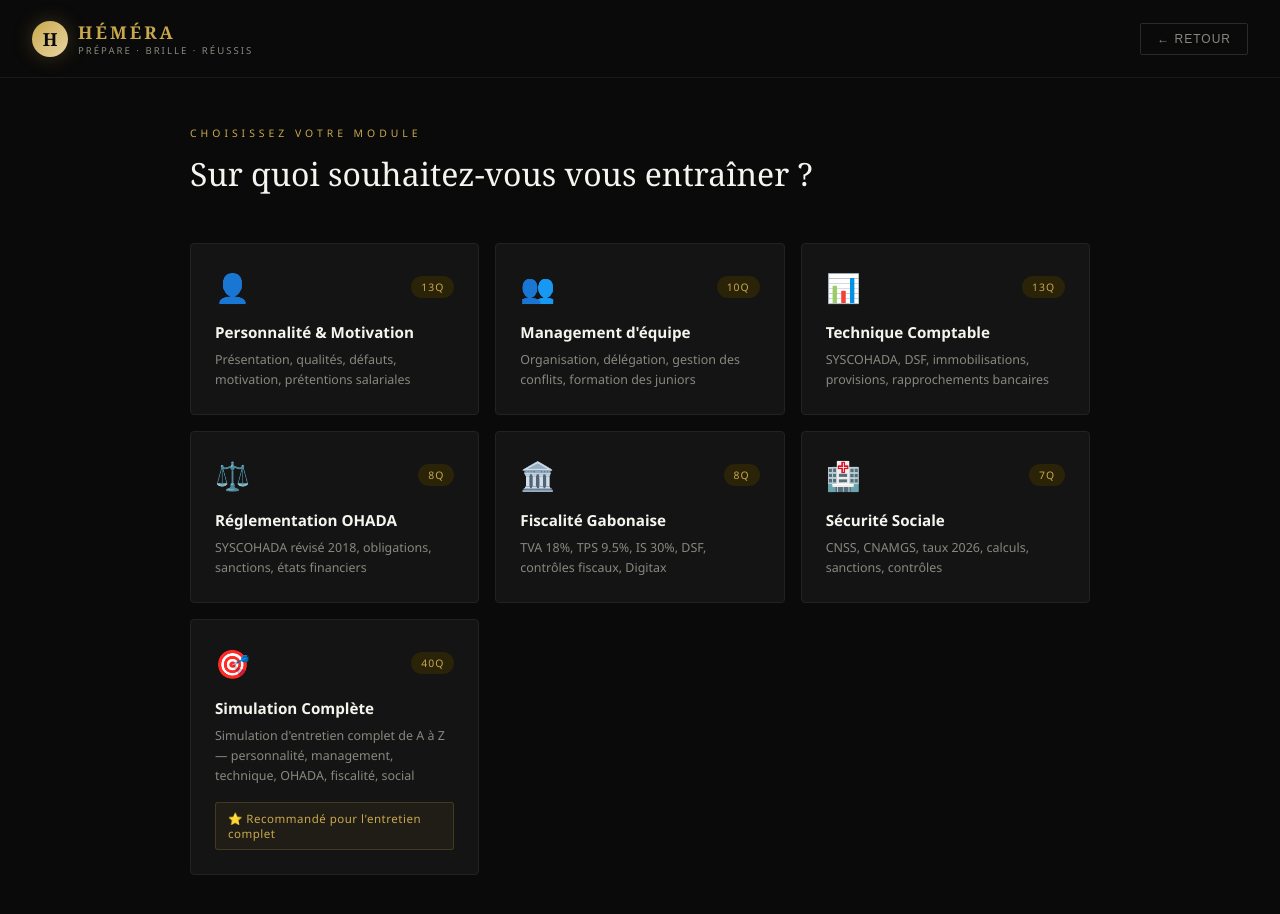
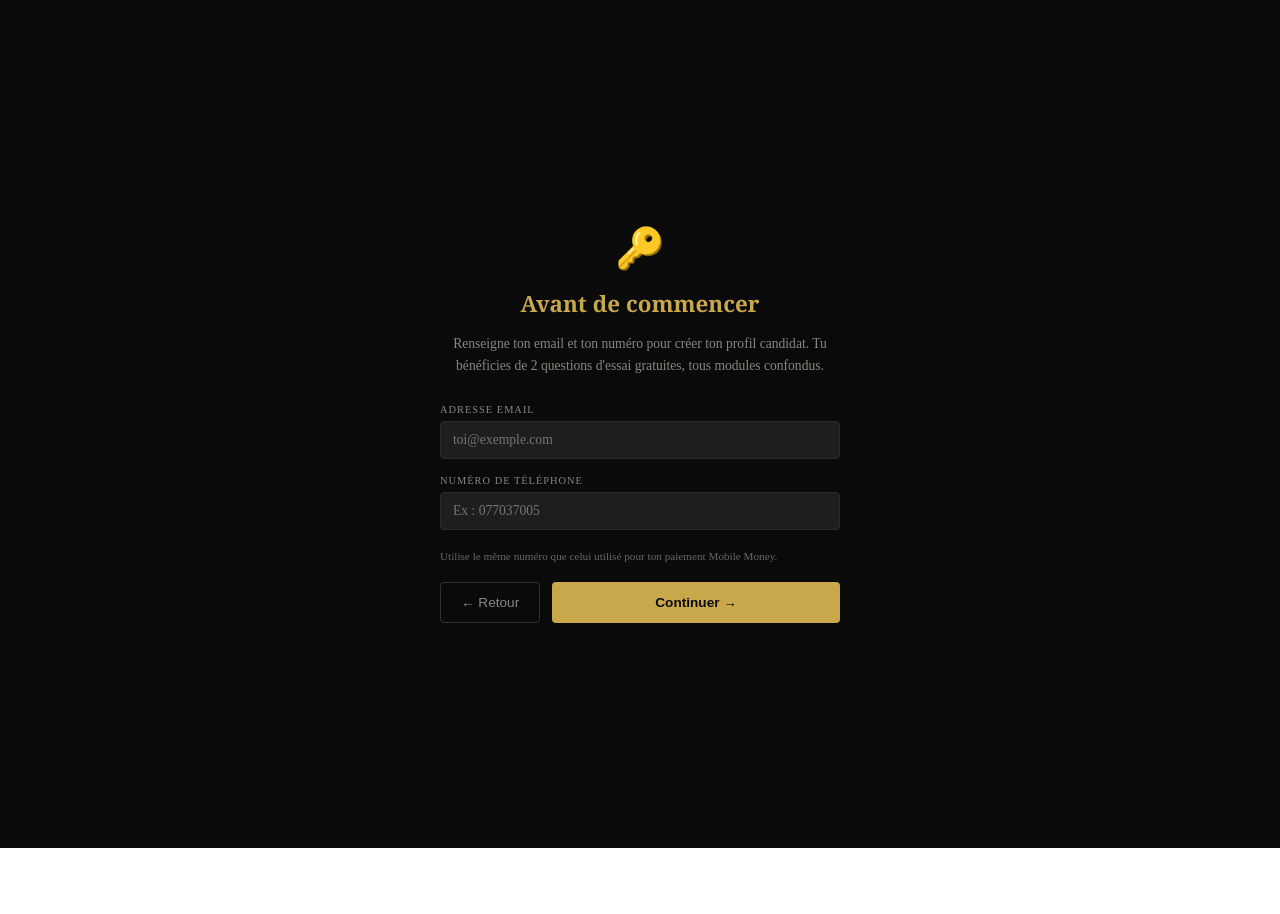
Before and after one commit to Zolo-17/H-m-ra, a React (Vite) app: page / in a window 1280 px wide. Both pictures are taken after a click on the button "COMMENCER LA SIMULATION →". Shown: the top 914 px of the page. After the commit the page ends 848 px from the top, so only its background shows below. Built offline with nearby package versions, Linux system fonts and the light colour scheme.

Commit message:
Add candidate handling and access check in Simulator

```diff
--- a/src/App.jsx
+++ b/src/App.jsx
@@ -522,7 +522,7 @@ function ModuleSelect({ onSelect, onBack }) {
 }
 
 // ── Simulator ──────────────────────────────────────────────────────────────
-function Simulator({ module, onBack }) {
+function Simulator({ module, candidate, onBack }) {
   const [messages, setMessages] = useState([]);
   const [input, setInput] = useState("");
   const [loading, setLoading] = useState(false);
@@ -532,6 +532,7 @@ function Simulator({ module, onBack }) {
   const [secteur, setSecteur] = useState("");
   const [timerMinutes, setTimerMinutes] = useState(null); // null = pas de chronomètre
   const [timeLeft, setTimeLeft] = useState(null);
+  const [blocked, setBlocked] = useState(false);
   const bottomRef = useRef(null);
   const textareaRef = useRef(null);
   const initialPromptRef = useRef("");
@@ -558,9 +559,36 @@ function Simulator({ module, onBack }) {
     return () => clearInterval(id);
   }, [started, timerMinutes]);
 
+  // Vérifie l'accès payant actif, sinon consomme un crédit d'essai gratuit.
+  // Renvoie true si le candidat peut continuer, false s'il doit payer.
+  async function checkAccess() {
+    if (!candidate?.phone) return true;
+    try {
+      const res = await fetch(`/api/access/check?phone=${encodeURIComponent(candidate.phone)}`);
+      const data = await res.json();
+      if (data.hasActiveAccess) return true;
+
+      const trialRes = await fetch("/api/trial/increment", {
+        method: "POST",
+        headers: { "Content-Type": "application/json" },
+        body: JSON.stringify({ phone: candidate.phone }),
+      });
+      const trialData = await trialRes.json();
+      return !!trialData.allowed;
+    } catch {
+      return true; // ne bloque pas le candidat en cas de souci réseau
+    }
+  }
+
   const start = async () => {
+    setLoading(true);
+    const allowed = await checkAccess();
+    if (!allowed) {
+      setLoading(false);
+      setBlocked(true);
+      return;
+    }
     setStarted(true);
-    setLoading(true);
     const contextLine = (secteur.trim() || poste.trim())
       ? `Contexte du candidat : il/elle postule pour le poste de "${poste.trim() || "non précisé"}" dans le secteur "${secteur.trim() || "non précisé"}". Adapte tes questions à ce contexte précis, en plus du thème du module choisi.\n\n`
       : "";
@@ -578,11 +606,17 @@ function Simulator({ module, onBack }) {
 
   const send = async () => {
     if (!input.trim() || loading) return;
+    setLoading(true);
+    const allowed = await checkAccess();
+    if (!allowed) {
+      setLoading(false);
+      setBlocked(true);
+      return;
+    }
     const userMsg = { role: "user", content: input.trim() };
     const newMsgs = [...messages, userMsg];
     setMessages(newMsgs);
     setInput("");
-    setLoading(true);
     const apiMsgs = newMsgs.map(m => ({ role: m.role, content: m.content }));
     const reply = await callClaude(apiMsgs);
     const starMatch = reply.match(/⭐+/);
@@ -599,6 +633,38 @@ function Simulator({ module, onBack }) {
   };
 
   const avg = score.count > 0 ? (score.total / score.count).toFixed(1) : "—";
+
+  if (blocked) {
+    return (
+      <div style={{
+        minHeight: "100vh", background: T.noir, display: "flex",
+        alignItems: "center", justifyContent: "center", padding: 24,
+        fontFamily: "'Segoe UI', system-ui, sans-serif",
+      }}>
+        <div style={{ maxWidth: 400, textAlign: "center" }}>
+          <div style={{ fontSize: 40, marginBottom: 16 }}>🔒</div>
+          <h2 style={{ color: T.or, fontFamily: "Georgia, serif", fontSize: "1.3rem", marginBottom: 12 }}>
+            Essai gratuit terminé
+          </h2>
+          <p style={{ color: T.gris, fontSize: "0.85rem", lineHeight: 1.6, marginBottom: 24 }}>
+            Tu as utilisé tes 2 questions d'essai gratuites. Débloque l'accès
+            complet pour continuer à t'entraîner sur tous les modules.
+          </p>
+          <div style={{ display: "flex", gap: 12, justifyContent: "center" }}>
+            <button onClick={onBack} style={{
+              padding: "12px 20px", background: "none", border: "1px solid #333",
+              borderRadius: 4, color: T.gris, cursor: "pointer", fontSize: "0.85rem",
+            }}>← Retour</button>
+            <a href="/paiement" style={{
+              padding: "12px 20px", background: T.or, border: "none",
+              borderRadius: 4, color: T.noir, fontWeight: 700, cursor: "pointer",
+              fontSize: "0.85rem", textDecoration: "none",
+            }}>Débloquer l'accès →</a>
+          </div>
+        </div>
+      </div>
+    );
+  }
 
   if (!started) {
     return (
@@ -942,19 +1008,142 @@ function Simulator({ module, onBack }) {
 }
 
 // ── App ────────────────────────────────────────────────────────────────────
+// ── Inscription du candidat ─────────────────────────────────────────────────
+function Register({ onRegistered, onBack }) {
+  const [email, setEmail] = useState("");
+  const [phone, setPhone] = useState("");
+  const [error, setError] = useState("");
+
+  function handleSubmit(e) {
+    e.preventDefault();
+    const cleanPhone = phone.trim().replace(/\s+/g, "");
+    if (!/^\S+@\S+\.\S+$/.test(email.trim())) {
+      setError("Adresse email invalide.");
+      return;
+    }
+    if (cleanPhone.length < 8) {
+      setError("Numéro de téléphone invalide.");
+      return;
+    }
+    setError("");
+    onRegistered({ email: email.trim(), phone: cleanPhone });
+  }
+
+  return (
+    <div style={{
+      minHeight: "100vh", background: T.noir, display: "flex",
+      alignItems: "center", justifyContent: "center", padding: "24px",
+    }}>
+      <div style={{ maxWidth: 400, width: "100%" }}>
+        <div style={{ fontSize: 40, textAlign: "center", marginBottom: 16 }}>🔑</div>
+        <h1 style={{
+          color: T.or, fontFamily: "Georgia, serif", fontSize: "1.4rem",
+          textAlign: "center", marginBottom: 8,
+        }}>
+          Avant de commencer
+        </h1>
+        <p style={{ color: T.gris, fontSize: "0.85rem", textAlign: "center", marginBottom: 28, lineHeight: 1.6 }}>
+          Renseigne ton email et ton numéro pour créer ton profil candidat.
+          Tu bénéficies de 2 questions d'essai gratuites, tous modules confondus.
+        </p>
+
+        <form onSubmit={handleSubmit}>
+          <label style={{
+            fontSize: "0.65rem", color: T.gris, letterSpacing: 1,
+            textTransform: "uppercase", display: "block", marginBottom: 6,
+          }}>Adresse email</label>
+          <input
+            type="email"
+            value={email}
+            onChange={e => setEmail(e.target.value)}
+            placeholder="toi@exemple.com"
+            style={{
+              width: "100%", padding: "10px 12px", marginBottom: 16,
+              background: T.graphite, border: "1px solid #2A2A2A",
+              borderRadius: 4, color: T.blanc, fontSize: "0.85rem",
+              outline: "none", boxSizing: "border-box", fontFamily: "inherit",
+            }}
+          />
+
+          <label style={{
+            fontSize: "0.65rem", color: T.gris, letterSpacing: 1,
+            textTransform: "uppercase", display: "block", marginBottom: 6,
+          }}>Numéro de téléphone</label>
+          <input
+            type="tel"
+            value={phone}
+            onChange={e => setPhone(e.target.value)}
+            placeholder="Ex : 077037005"
+            style={{
+              width: "100%", padding: "10px 12px", marginBottom: 8,
+              background: T.graphite, border: "1px solid #2A2A2A",
+              borderRadius: 4, color: T.blanc, fontSize: "0.85rem",
+              outline: "none", boxSizing: "border-box", fontFamily: "inherit",
+            }}
+          />
+          <p style={{ color: "#666", fontSize: "0.7rem", marginBottom: 20 }}>
+            Utilise le même numéro que celui utilisé pour ton paiement Mobile Money.
+          </p>
+
+          {error && (
+            <p style={{ color: "#D9534F", fontSize: "0.8rem", marginBottom: 12 }}>{error}</p>
+          )}
+
+          <div style={{ display: "flex", gap: 12 }}>
+            <button
+              type="button"
+              onClick={onBack}
+              style={{
+                padding: "12px 20px", background: "none", border: "1px solid #333",
+                borderRadius: 4, color: T.gris, cursor: "pointer", fontSize: "0.85rem",
+              }}
+            >← Retour</button>
+            <button
+              type="submit"
+              style={{
+                flex: 1, padding: "12px 20px", background: T.or, border: "none",
+                borderRadius: 4, color: T.noir, fontWeight: 700, cursor: "pointer", fontSize: "0.85rem",
+              }}
+            >Continuer →</button>
+          </div>
+        </form>
+      </div>
+    </div>
+  );
+}
+
 export default function App() {
   const [page, setPage] = useState("landing");
   const [selectedModule, setSelectedModule] = useState(null);
+  const [candidate, setCandidate] = useState(() => {
+    try {
+      const saved = localStorage.getItem("hemera_candidate");
+      return saved ? JSON.parse(saved) : null;
+    } catch {
+      return null;
+    }
+  });
 
   const handleStart = (target, mod = null) => {
-    if (target === "modules") setPage("modules");
+    if (target === "modules") {
+      setPage(candidate ? "modules" : "register");
+    }
     if (target === "simulator" && mod) {
       setSelectedModule(mod);
-      setPage("simulator");
+      setPage(candidate ? "simulator" : "register");
     }
   };
 
+  const handleRegistered = (info) => {
+    localStorage.setItem("hemera_candidate", JSON.stringify(info));
+    setCandidate(info);
+    setPage(selectedModule ? "simulator" : "modules");
+  };
+
   if (page === "landing") return <Landing onStart={handleStart} />;
+  if (page === "register") return (
+    <Register onRegistered={handleRegistered} onBack={() => setPage("landing")} />
+  );
   if (page === "modules") return (
     <ModuleSelect
       onSelect={m => { setSelectedModule(m); setPage("simulator"); }}
@@ -964,6 +1153,7 @@ export default function App() {
   if (page === "simulator" && selectedModule) return (
     <Simulator
       module={selectedModule}
+      candidate={candidate}
       onBack={() => setPage("modules")}
     />
   );
```
